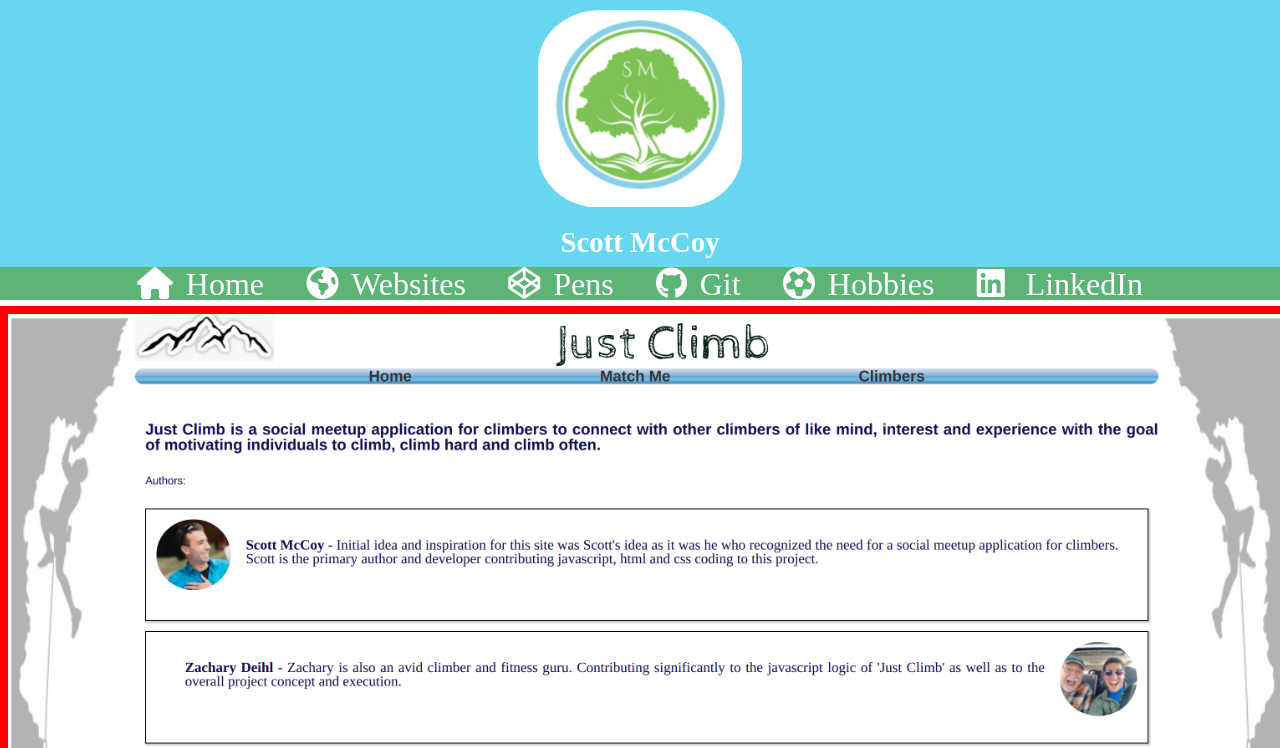
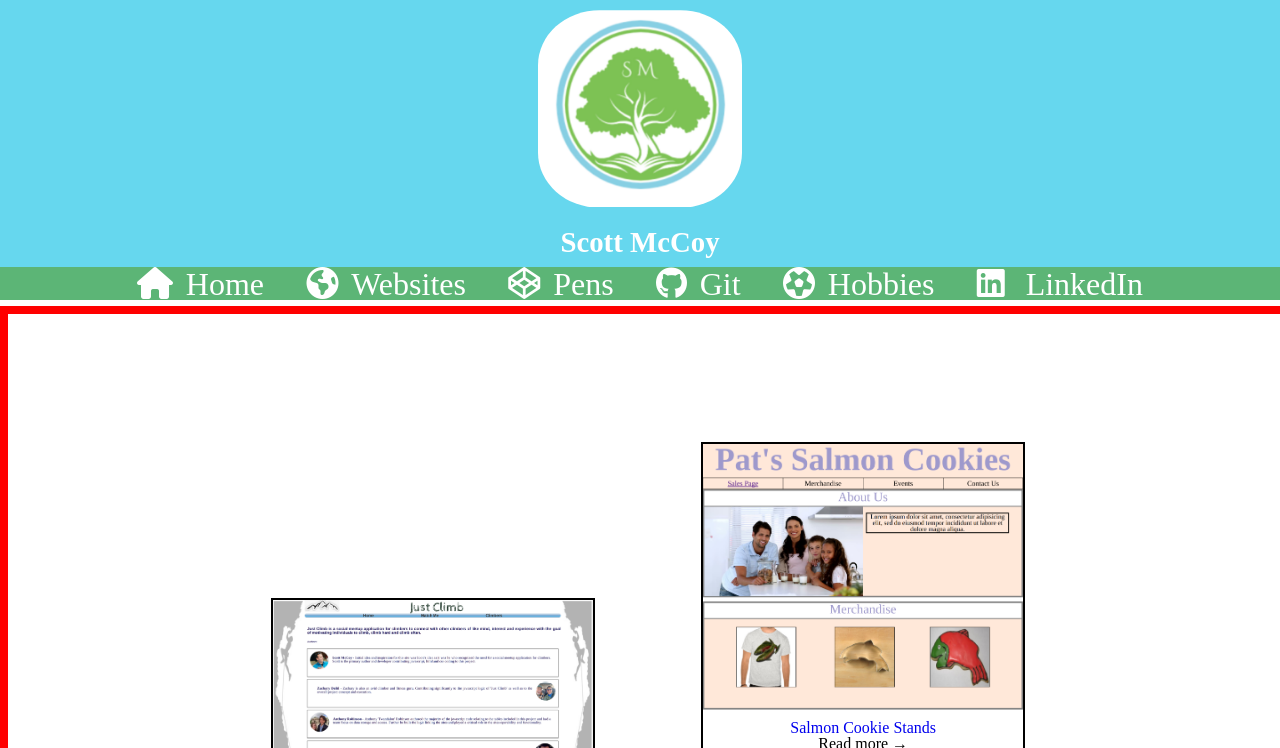
Before and after one commit to sdmccoy/301-portfolio, a website: page index.html in a window 1280 px wide. Both pictures are taken after a click on the link "Websites". Shown: the top 748 px of the page. Drawn offline with nearby package versions, Linux system fonts and the light colour scheme.

Commit message:
When the home page initializes the first time it will register the first tab click and load only the home page content

```diff
--- a/index.html
+++ b/index.html
@@ -47,7 +47,7 @@
       <nav class="main-nav">
         <i class="fa fa-bars" aria-hidden="true"></i>
         <ul>
-          <a id="home-tab" href="index.html"><li class="tab" data-content="home"><i class="fa fa-home" aria-hidden="true"></i>Home</li></a>
+          <a id="home-tab" href="#"><li id="home-id" class="tab" data-content="home"><i class="fa fa-home" aria-hidden="true"></i>Home</li></a>
           <a id="projects-tab" href="#"><li class="tab" data-content="projects"><i class="fa fa-globe" aria-hidden="true"></i>Websites</li></a>
           <a id="pens-tab" href="#"><li class="tab" data-content="pens"><i class="fa fa-codepen" aria-hidden="true"></i>Pens</li></a>
           <a id="git-tab" href="https://github.com/sdmccoy" target="_blank"><li class="tab" data-content="git"><i class="fa fa-github" aria-hidden="true"></i>Git</li></a>
--- a/scripts/mainView.js
+++ b/scripts/mainView.js
@@ -1,9 +1,6 @@
 'use strict';
 
-// $('document').ready(function(){
-//   $('section.template').hide();
-//   $('#home-content').fadeIn(250);
-// });
+var app = app || {};
 
 const featureView = {};
 
@@ -11,11 +8,11 @@ featureView.handleMainNav = function() {
   $('.main-nav').on('click', '.tab', function(){
     $('.tab-content').hide();
     let selection = $(this).data('content');
-    return $(`#${selection}-content`).fadeIn(700);
+    console.log(selection);
+    $(`#${selection}-content`).fadeIn(700);
   });
-  // this loads the first tab of the main nav on page load.
-  //SOMETHING HERE IS GOING INTO A LOOP AND CONTINUOUSLY RELOADING THE PAGE.
-  $('main-nav .tab:first').click();
+  // NOT WORKING this loads the first tab of the main nav on page load.
+  $('.main-nav li:first').click();
 }
 
 featureView.initIndexPage = function() {
--- a/server.js
+++ b/server.js
@@ -4,7 +4,7 @@
 const express = require('express');
 const bodyParser = require('body-parser').urlencoded({extended: true});
 //creating a constant to use for directing the port
-const PORT = process.env.PORT || 5234;
+const PORT = process.env.PORT || 5181;
 //instantiating the express package.
 const app = express();
 //including the static resource express as an argument.
--- a/styles/modules.css
+++ b/styles/modules.css
@@ -21,11 +21,17 @@
     font-size: 100%;
   }
 
-  /*section.template {
+  /*section {
+    width: 100%;
+    border: 8px solid red;
+    text-align: center;
+  }
+
+  div.template-container {
     width: 40%;
     margin: 10% 5%;
-    border: 8px solid black;
-    float: left;
+    border: 2px solid black;
+    display: inline-block;
   }*/
 }
 
@@ -34,14 +40,16 @@
   section {
     width: 100%;
     border: 8px solid red;
+    text-align: center;
   }
 
-  div.projects-section {
+  div.template-container {
     width: 25%;
-    margin: 10% 4.16%;
-    border: 8px solid black;
-    position: relative;
-    float: left;
+    margin: 10% 4%;
+    border: 2px solid black;
+    /*position: relative;*/
+    /*float: left;*/
+    display: inline-block;
   }
 
   .main-nav li {
```
